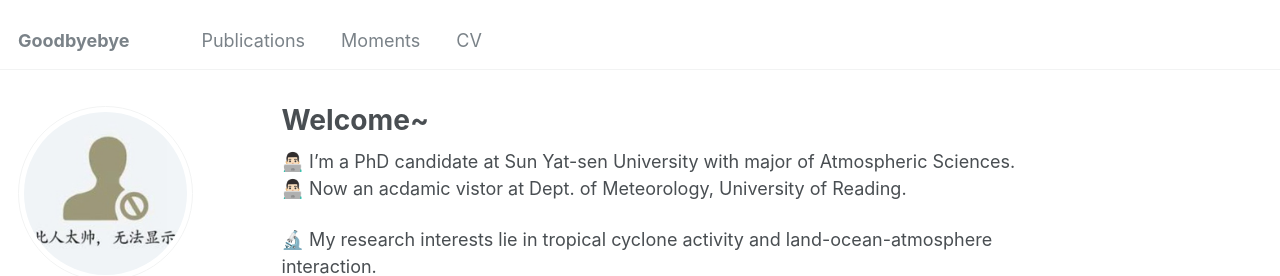
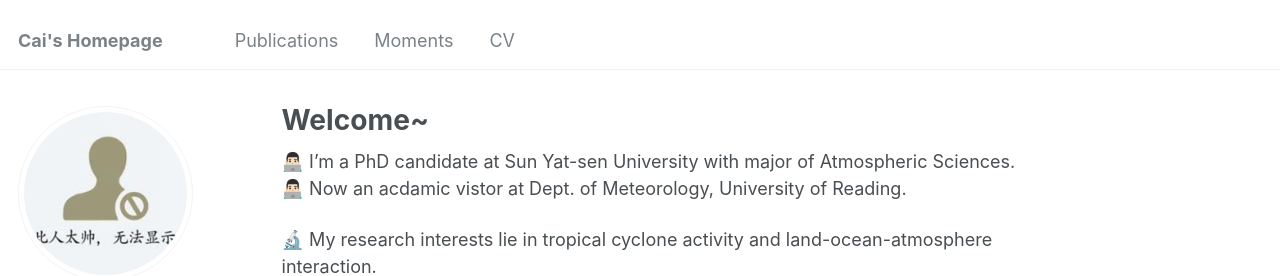
Before and after one commit to caiyh63/caiyh63.github.io, a Jekyll site: the page built from _pages/about.md, in a window 1280 px wide. Shown: the top 276 px of the page. Built offline with Jekyll 4.4.1, drawn with Linux system fonts in a browser that asks for light colours; some web fonts are replaced.

Commit message:
Update _config.yml

```diff
--- a/_config.yml
+++ b/_config.yml
@@ -8,7 +8,7 @@
 
 # Basic Site Settings
 locale                   : "en-US"
-title                    : "Goodbyebye"
+title                    : "Cai's Homepage"
 title_separator          : "-"
 name                     : &name "Yuhao Cai"
 description              : &description "I hoave no personal description"
```
